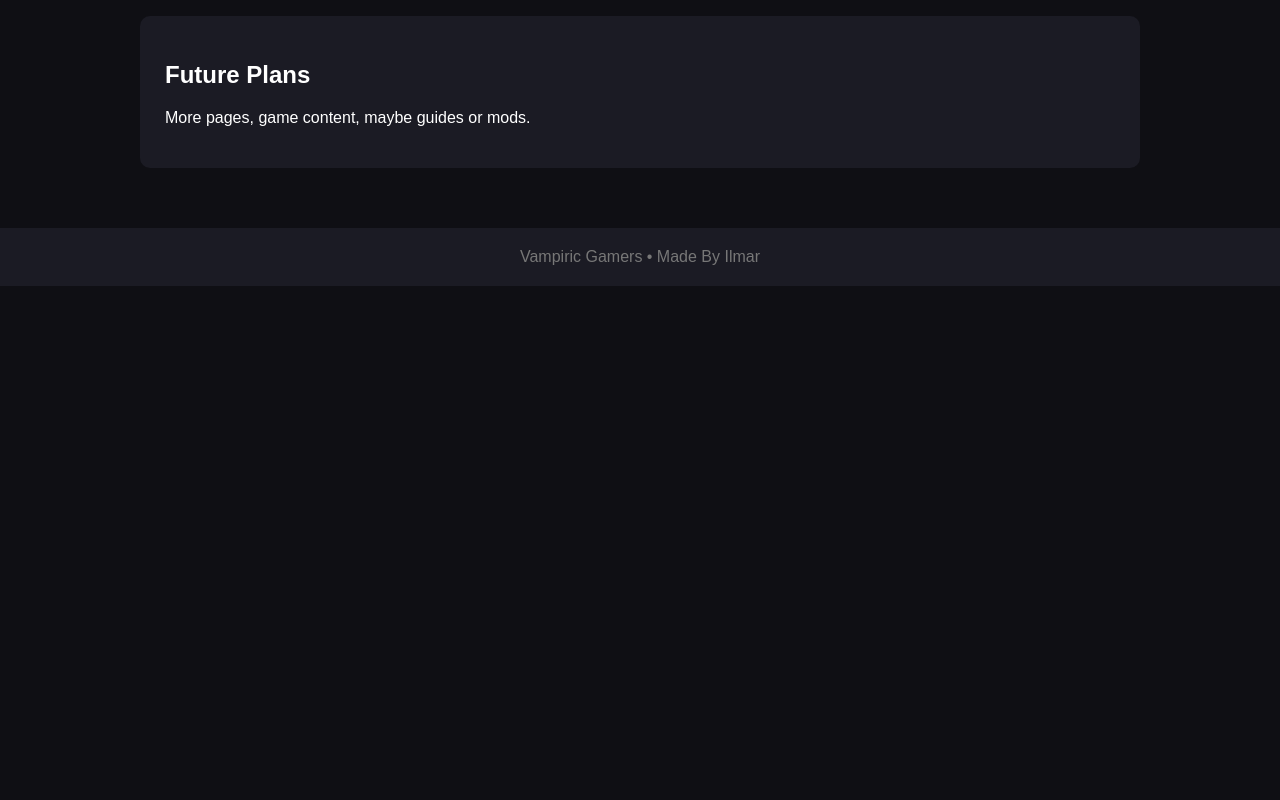
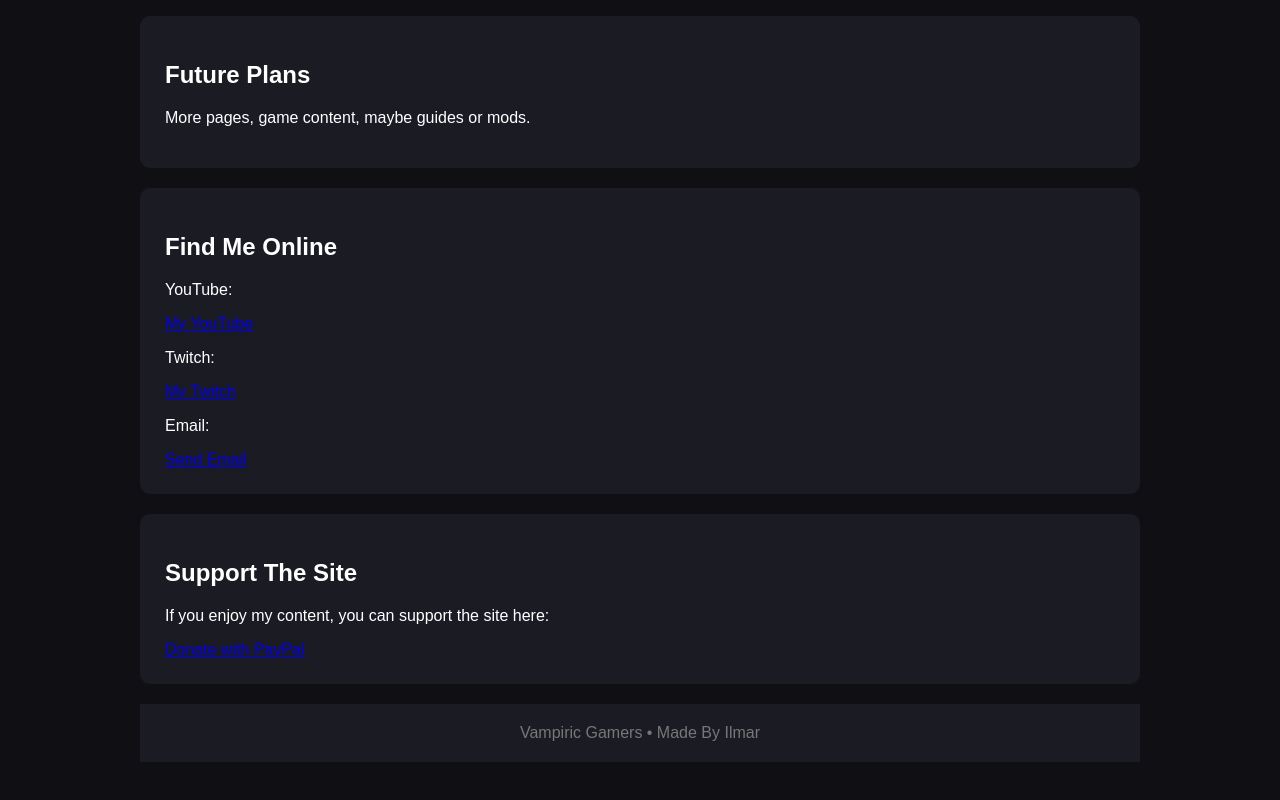
Before and after one commit to ulomio/VampiricGamers, a plain HTML site: page index.html in a window 1280 px wide. Shown: the part 833-1633 px from the top of the page. Before the commit the page ends 1119 px from the top, so only its background shows below. Drawn offline with Linux system fonts and the light colour scheme.

Commit message:
Update index.html

```diff
--- a/index.html
+++ b/index.html
@@ -120,6 +120,29 @@ More pages, game content, maybe guides or mods.
 </p>
 </div>
 
+<div class="card">
+<h2>Find Me Online</h2>
+
+<p>YouTube:</p>
+<a href="https://youtube.com/YOURCHANNEL">My YouTube</a>
+
+<p>Twitch:</p>
+<a href="https://twitch.tv/YOURCHANNEL">My Twitch</a>
+
+<p>Email:</p>
+<a href="mailto:youremail@email.com">Send Email</a>
+
+</div>
+
+<div class="card">
+<h2>Support The Site</h2>
+
+<p>If you enjoy my content, you can support the site here:</p>
+
+<a href="https://www.paypal.com/paypalme/YOURNAME">
+Donate with PayPal
+</a>
+
 </div>
 
 <footer>
```
